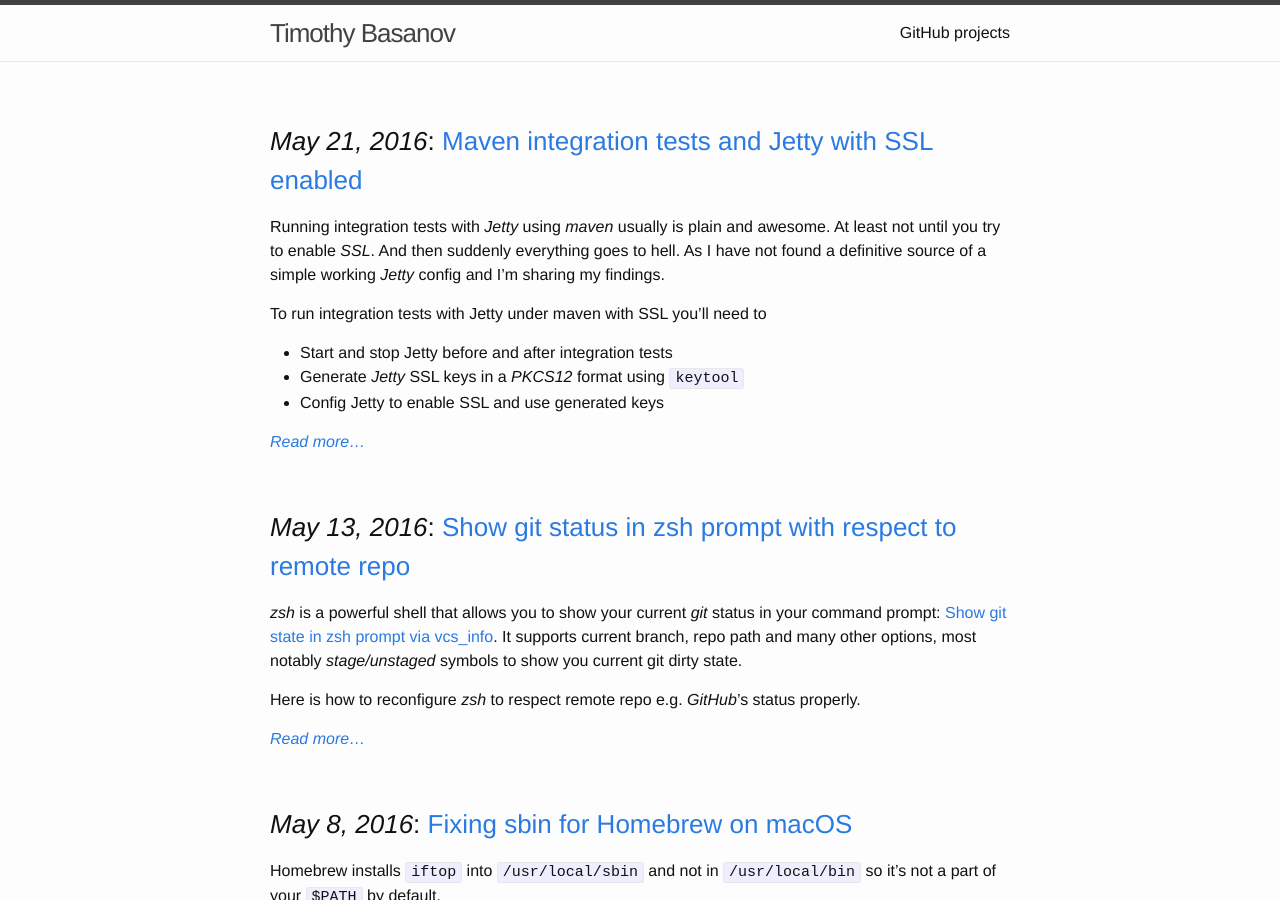
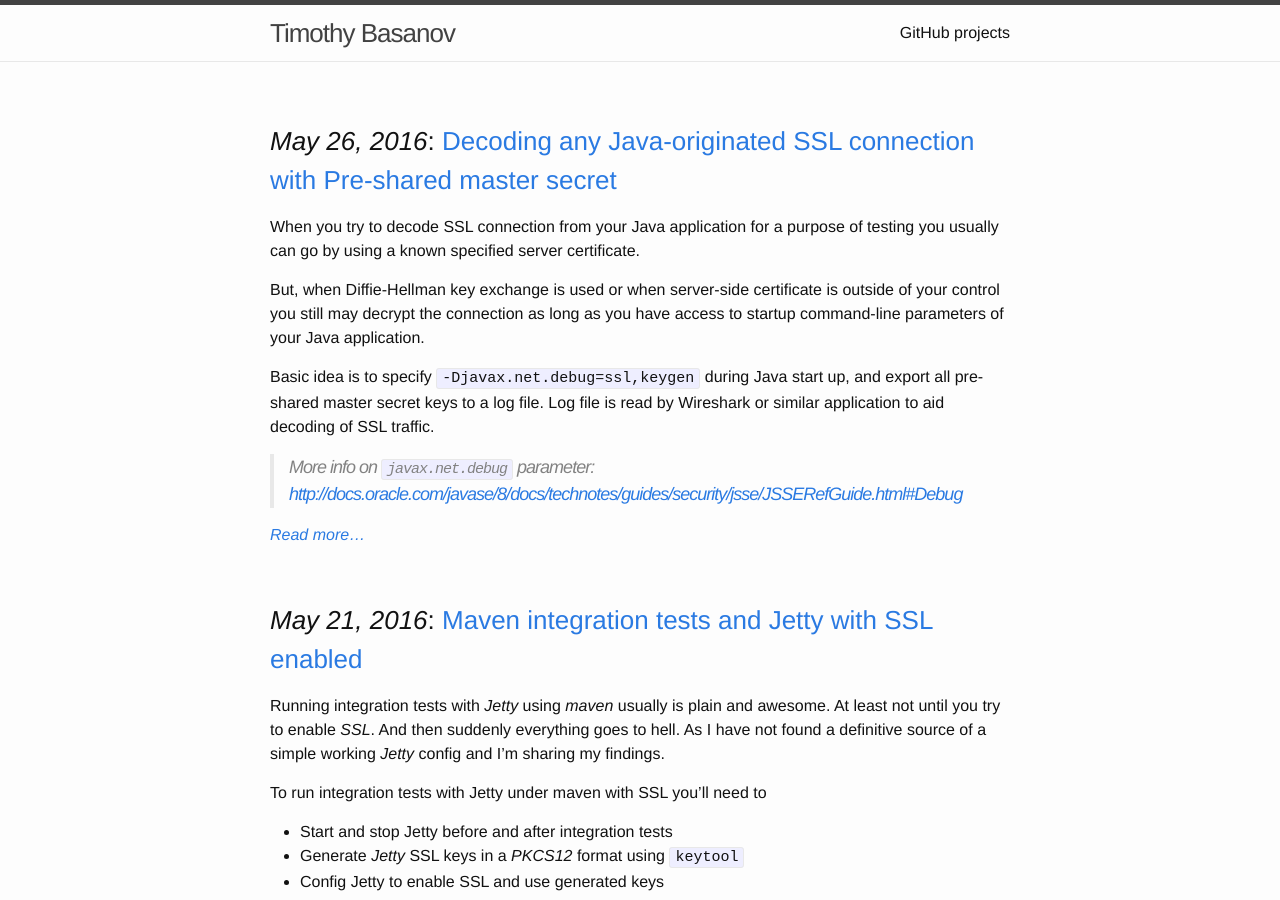
Before and after one commit to timothybasanov/timothybasanov.github.io, a Jekyll site: the page built from index.md, in a window 1280 px wide and 900 px high. Built offline with Jekyll 4.4.1, drawn with Linux system fonts in a browser that asks for light colours.

Commit message:
New post: Decoding any Java-originated SSL connection with Pre-shared master secret

````diff
--- a/_drafts/java-pre-master-secret.md
+++ b/_posts/2016-05-26-java-pre-master-secret.md
@@ -1,15 +1,24 @@
-#!/usr/bin/env python
-#
+---
+title: "Decoding any Java-originated SSL connection with Pre-shared master secret"
+---
 
-"""
-Process Java logs and extracts SSL keys.
+When you try to decode SSL connection from your Java application for a purpose of testing you usually can go by using a known specified server certificate.
 
-Pass -Djavax.net.debug=ssl,keygen when starting Java application.
-Pipe output through this script.
-Output is a (Pre)-Master-Secret log output for Wireshark's consumption.
+But, when Diffie-Hellman key exchange is used or when server-side certificate is outside of your control you still may decrypt the connection as long as you have access to startup command-line parameters of your Java application.
 
-Input example:
-...
+Basic idea is to specify `-Djavax.net.debug=ssl,keygen` during Java start up, and export all pre-shared master secret keys to a log file. Log file is read by Wireshark or similar application to aid decoding of SSL traffic.
+
+> More info on `javax.net.debug` parameter: <http://docs.oracle.com/javase/8/docs/technotes/guides/security/jsse/JSSERefGuide.html#Debug>
+
+<!--more-->
+
+# Enabling the property for debug output
+
+There will be *a lot* of output. You will have a separate session key and per-connection keys as well.
+
+#### First connection sample
+
+```
 *** ServerHelloDone
 *** ClientKeyExchange, RSA PreMasterSecret, TLSv1.2
 main, WRITE: TLSv1.2 Handshake, length = 262
@@ -44,7 +53,11 @@ Server write key:
 ... no IV derived for this protocol
 main, WRITE: TLSv1.2 Change Cipher Spec, length = 1
 *** Finished
-...
+```
+
+#### Second connection sample
+
+```
 ***
 CONNECTION KEYGEN:
 Client Nonce:
@@ -68,16 +81,14 @@ Client write key:
 Server write key:
 0000: 0D 7C D7 2E 68 2A 31 E2   C6 8E A6 B9 85 00 FB E5  ....h*1.........
 ... no IV derived for this protocol
-...
+```
 
-Output example:
-CLIENT_RANDOM 573D06805D59A412D22405569E127361592952A5071A8E431FE193BFD450C686 BA05353BEFB6547B6EF4935ADEE7CD1243E639C9FAA503E01C016D672A622EB0863CE05F1C4CB4DE22387BBFF3626470
-CLIENT_RANDOM 573D1AE1B4A1F26CD15FD4BBDF907B88DD52576F76E95ED0759103FB19318A1B D9179B112FB89D0D0A42C7340E4A0B4B2F94F1CCC06393191703D49AE8036FD8D266CFD14EE28E3FE69D413DE926CDEB
+# Extracting keys to a log file, output example
 
-This should show output example:
-cat extract-pre-master-secret | ./extract-pre-master-secret
-"""
+Here is an example python script I've written to decode relevant bits: `extract-pre-master-secret`
 
+```python
+#!/usr/bin/env python
 import sys
 import re
 
@@ -116,3 +127,25 @@ def main():
 
 if __name__=='__main__':
     sys.exit(main())
+```
+
+
+> For more information on the output file format: <http://security.stackexchange.com/questions/35639/decrypting-tls-in-wireshark-when-using-dhe-rsa-ciphersuites>
+
+#### Example script output
+
+```
+CLIENT_RANDOM 573D06805D59A412D22405569E127361592952A5071A8E431FE193BFD450C686 BA05353BEFB6547B6EF4935ADEE7CD1243E639C9FAA503E01C016D672A622EB0863CE05F1C4CB4DE22387BBFF3626470
+CLIENT_RANDOM 573D1AE1B4A1F26CD15FD4BBDF907B88DD52576F76E95ED0759103FB19318A1B D9179B112FB89D0D0A42C7340E4A0B4B2F94F1CCC06393191703D49AE8036FD8D266CFD14EE28E3FE69D413DE926CDEB
+```
+
+#### Example command line I've used:
+
+```sh
+mvn verify -Djavax.net.debug=ssl,keygen \
+    | tee >(extract-pre-master-secret >> target/ssl/pre-shared-master-key.log)
+```
+
+# Decoding SSL via Wireshark
+
+Go to *Settings / Protocols / SSL* and set path to the log file generated by a script. Now it should automatically decode any SSL/TLS traffic captured from that Java application.
````
